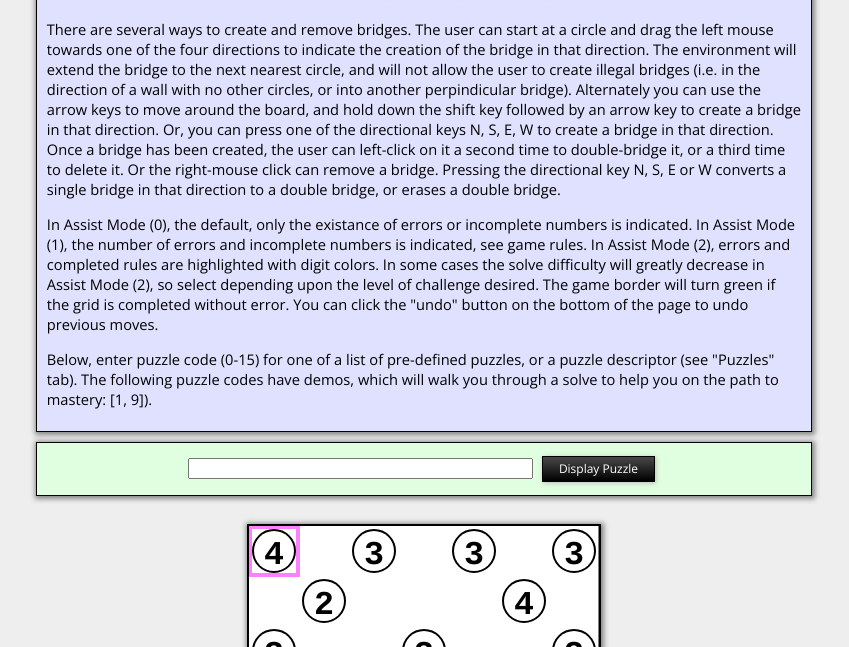
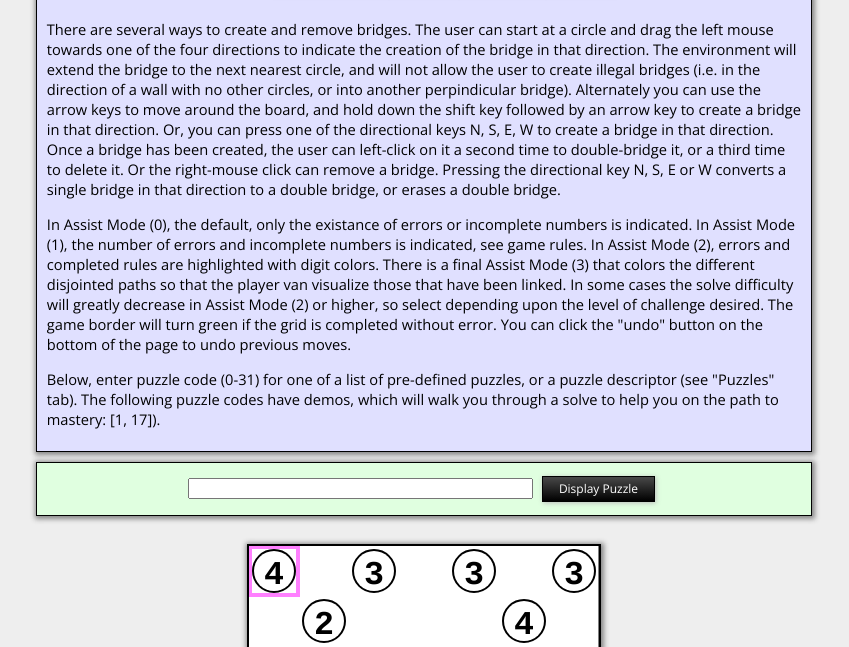
Before and after one commit to ohmec/puzzles, a plain HTML site: page hashi.html in a window 1280 px wide. Shown: the part 153-800 px from the top of the page, without its empty margins (216-1065 px from the left). Drawn offline with nearby package versions, Linux system fonts and the light colour scheme.

Commit message:
complete Hashiwokakero, add more puzzles+demo
Signed-off-by: Scott Johnson <sjcupertino@gmail.com>

```diff
--- a/hashi.html
+++ b/hashi.html
@@ -52,9 +52,11 @@
           or incomplete numbers is indicated.  In Assist Mode (1), the
           number of errors and incomplete numbers is indicated, see game rules.
           In Assist Mode (2), errors and completed rules are highlighted
-          with digit colors.  In some cases the solve difficulty will
-          greatly decrease in Assist Mode (2), so select depending upon
-          the level of challenge desired. The game border will turn
+          with digit colors.  There is a final Assist Mode (3) that colors
+          the different disjointed paths so that the player van visualize
+          those that have been linked. In some cases the solve difficulty will
+          greatly decrease in Assist Mode (2) or higher, so select depending
+          upon the level of challenge desired. The game border will turn
           green if the grid is completed without error.  You can click
           the "undo" button on the bottom of the page to undo previous moves.
         </p>
--- a/hashi.js
+++ b/hashi.js
@@ -164,7 +164,7 @@ function puzzleInit() {
 
   // click on show errors, converts to show how many errors remain
   $("#assistButton").click(function() {
-    assistState = (assistState+1)%3;
+    assistState = (assistState+1)%4;
     updateBoardStatus();
     drawBoard(true);
   });
@@ -243,9 +243,6 @@ function contains(state,list) {
 }
 
 function addMove(moveType,y,x,noHistory=false) {
-  if (debugMode) {
-    console.log("addMove(" + moveType + "," + y + "," + x + "," + noHistory + ")");
-  }
   let targetX, targetY;
   let found = false;
   let isMoveType = (moveType <= MOVE_UNTOGGLE_E) ? true : false;
@@ -549,9 +546,30 @@ function initStructures(puzzle) {
   let numParamsExp = expandNumParams(numParams);
   for (let y=0;y<globalPuzzleH;y++) {
     for (let x=0;x<globalPuzzleW;x++) {
-      if (numParamsExp[y*globalPuzzleW+x] != '-') {
+      if (numParamsExp[y*globalPuzzleW+x].search(/[1-8]/) != -1) {
         globalCircleStates[y][x] = CIRCLE_WHITE;
         puzzleBoardStates[y][x] =  STATE_CIRCLE;
+      }
+    }
+  }
+  // look for puzzle 0's solved paths and add those as moves without history
+  // by convention these are always EW (_ or =) just to the E of the source,
+  // or NS (| or #) just S of the source
+  for (let y=0;y<globalPuzzleH;y++) {
+    for (let x=0;x<globalPuzzleW;x++) {
+      if (numParamsExp[y*globalPuzzleW+x] == '_') {
+        addMove(MOVE_TOGGLE_E,y,x-1,true);
+      }
+      if (numParamsExp[y*globalPuzzleW+x] == '=') {
+        addMove(MOVE_TOGGLE_E,y,x-1,true);
+        addMove(MOVE_TOGGLE_E,y,x-1,true);
+      }
+      if (numParamsExp[y*globalPuzzleW+x] == '|') {
+        addMove(MOVE_TOGGLE_S,y-1,x,true);
+      }
+      if (numParamsExp[y*globalPuzzleW+x] == '#') {
+        addMove(MOVE_TOGGLE_S,y-1,x,true);
+        addMove(MOVE_TOGGLE_S,y-1,x,true);
       }
     }
   }
@@ -636,6 +654,7 @@ function updateBoardStatus() {
   for (let y=0;y<globalPuzzleH;y++) {
     for (let x=0;x<globalPuzzleW;x++) {
       globalBoardTextColors[y][x] = stdFontColor;
+      globalBoardColors[y][x] = emptyCellColor;
     }
   }
 
@@ -656,11 +675,11 @@ function updateBoardStatus() {
         }
         if (bridgeCount > circleValue) {
           errorCount++;
-          if (assistState == 2) {
+          if (assistState >= 2) {
             globalBoardTextColors[y][x] = errorFontColor;
           }
         } else if (bridgeCount == circleValue) {
-          if (assistState == 2) {
+          if (assistState >= 2) {
             globalBoardTextColors[y][x] = correctFontColor;
           }
         } else {
@@ -670,7 +689,7 @@ function updateBoardStatus() {
     }
   }
 
-  // rule 4b: check all of the path segments. there should be only one else
+  // check all of the path segments. there should be only one else
   // there are disjointedPaths
 
   let checkedLineCells = new Array();
@@ -690,6 +709,19 @@ function updateBoardStatus() {
 
   if (paths.length > 1) {
     disjointedPaths = true;
+  }
+
+  // for fun in assistState 3 color the different segments so far
+  if (disjointedPaths && assistState==3) {
+    for (let i=0;i<paths.length;i++) {
+      let thisPath = paths[i];
+      for (let j=0;j<thisPath.length;j++) {
+        let curCell = thisPath[j].split(",");
+        let iy = curCell[0];
+        let ix = curCell[1];
+        globalBoardColors[iy][ix] = numberColor[i+1];
+      }
+    }
   }
 
   updateDynTextFields();
--- a/hkpuzzles.js
+++ b/hkpuzzles.js
@@ -8,37 +8,61 @@
 // includes bulb positions (@) that defines a solution.
 let cannedPuzzles = [
   // example completed one
-  "7x7:4a3a3a3.a2c4a.3b3b3.g.2b8a4a.d1a3.a1a4a1a",
+  "7x7:4=3_3=3.#2=b4|.3_a3a#3.c#b#.2=a8=4a.c#1_3.a1_4_1a",
   // demos
   "7x7:4a3a3a3.a2c4a.3b3b3.g.2b8a4a.d1a3.a1a4a1a",
-  "9x9:a2a3b6a2.b2a3d.a1g.b1c3a3.4c8b3a.e1c.3a3a2d.g1a.b3b4b4",                   // Marugoto #1
   // D1
-  "9x9:3c1a3a3.b2b3c.3c2a2b.e4b6.3a4a8b3a.a1a3a2c.3a3a2b1a.c4a5b3.3a5a3b2a",      // Godzilla #53
-  "9x9:2a5a6b2a.a1d1a2.3a2b1a2a.a4b8a4b.3g3.b3a3b2a.a2a1b3a3.1a3d2a.a3b4a3a2",    // Godzilla #54
-  "9x9:4b4a5b3.a2b3a1b.2h.a2a1a4c.4a4a3a2a3.c2a8a4a.h2.b2a1b2a.3b2a4b2",          // Godzilla #55
-  "9x9:a3d3a3.1a2a4b1a.a4a4a1b4.d4b3a.3b3b2b.a1f3.6a2a2a3b.c2c2a.3a2b2b3",        // Godzilla #56
+  "9x9:3c1a3a3.b2b3c.3c2a2b.e4b6.3a4a8b3a.a1a3a2c.3a3a2b1a.c4a5b3.3a5a3b2a",          // Godzilla #53
+  "9x9:2a5a6b2a.a1d1a2.3a2b1a2a.a4b8a4b.3g3.b3a3b2a.a2a1b3a3.1a3d2a.a3b4a3a2",        // Godzilla #54
+  "9x9:4b4a5b3.a2b3a1b.2h.a2a1a4c.4a4a3a2a3.c2a8a4a.h2.b2a1b2a.3b2a4b2",              // Godzilla #55
+  "9x9:a3d3a3.1a2a4b1a.a4a4a1b4.d4b3a.3b3b2b.a1f3.6a2a2a3b.c2c2a.3a2b2b3",            // Godzilla #56
+  "9x9:a2a3b6a2.b2a3d.a1g.b1c3a3.4c8b3a.e1c.3a3a2d.g1a.b3b4b4",                       // Marugoto #1
+  "9x9:4b6b2a2.i.3a2a2c6.c3b2b.b5a4c4.f2b.2a8a4c3.c1b2b.b4e3",                        // Marugoto #2
+  "9x9:a3b5b1a.1b2a2b3.i.2c2a2a6.a3a8a4a1a.5a2a4c5.i.4b4a2b3.a1b4b1a",                // Marugoto #3
+  "9x9:3c1a3a3.b2b3c.3c2a2b.e4b6.3a4a8b3a.a1a3a2c.3a3a2b1a.c4a5b3.3a5a3b2a",          // Marugoto #4
+  "9x9:4a3b3a1a.a3b4a1a3.4h.b3a3a4a6.a1a1a2a2a.5a8a5a3b.h3.1a2a4b4a.a1a2b3a3",        // Marugoto #5
+  "9x9:a1b4b3a.3b4d1.d2a1b.a3a8a3a4a.2c1c3.a4a3a3a4a.b1a3d.1d3b4.a4b4b1a",            // Marugoto #6
+  "9x9:2a5a6b2a.a1d1a2.3a2b1a2a.a4b8a4b.3g3.b3a3b2a.a2a1b3a3.1a3d2a.a3b4a3a2",        // Marugoto #7
+  "9x9:3a3a2c1.a3d3b.b2b1c.4b2b8a4.a2e2a.4a5b1b2.c1b3b.b3b2a3a.2c2a3a3",              // Marugoto #8
+  "9x9:4a2b1b3.a2b3a3b.5a4b1c.h3.b5a4a5b.1h.c1b3a4.b2a3b2a.1b3b2a3",                  // Marugoto #9
   // D2
-  "9x9:1a2a3a4a3.a2a4a4a2a.1c2d.a5a4a2b3.b3a8b3a.3b1d3.b1b3a3a.a2b2d.4b4a3b3",    // Godzilla #57
-  "9x9:a2b3a4a4.3a4b2a2a.a2a5b4b.5a4d3a.c2a3c.a2d2a4.b3b3a2a.a4a3b2a2.3a2a2b2a",  // Godzilla #58
-  "9x9:1a1a4a3a2.a3a2a2a3a.2g3.a2b3b3a.3b4a3b6.a3b4b3a.2g3.a4a2a1a2a.3a2a3a3a3",  // Godzilla #61
-  "9x9:2a3a4a3a2.a2a2a2a1a.b1a3d.2d1b2.a3b8b4a.4b4d2.d3a2b.a1a4a1a1a.1a1a2a3a2",  // Godzilla #63
-  "9x9:3a4a3a2a2.a2c3a3a.2a1e2.a3b2a1b.4a2b2a1a.a1b2a5a4.b2b3c.3c1a2b.a2a3a3b3",  // Godzilla #64
+  "9x9:1a2a3a4a3.a2a4a4a2a.1c2d.a5a4a2b3.b3a8b3a.3b1d3.b1b3a3a.a2b2d.4b4a3b3",        // Godzilla #57
+  "9x9:a2b3a4a4.3a4b2a2a.a2a5b4b.5a4d3a.c2a3c.a2d2a4.b3b3a2a.a4a3b2a2.3a2a2b2a",      // Godzilla #58
+  "9x9:1a1a4a3a2.a3a2a2a3a.2g3.a2b3b3a.3b4a3b6.a3b4b3a.2g3.a4a2a1a2a.3a2a3a3a3",      // Godzilla #61
+  "9x9:2a3a4a3a2.a2a2a2a1a.b1a3d.2d1b2.a3b8b4a.4b4d2.d3a2b.a1a4a1a1a.1a1a2a3a2",      // Godzilla #63
+  "9x9:3a4a3a2a2.a2c3a3a.2a1e2.a3b2a1b.4a2b2a1a.a1b2a5a4.b2b3c.3c1a2b.a2a3a3b3",      // Godzilla #64
+  "9x9:2b4b5a4.b3b4a2a.f1b.1a2a3c4.a4a3a3a3a.2c4a5a4.b1f.a2a2b3b.3a5b4b3",            // Marugoto #10
+  "9x9:4a3a3b3a.a1a3b3a2.4a2a2b2a.a1a1e.2a5a8a4a4.e2a2a.a3b3a2a6.1a2b2a1a.a4b4a2a3",  // Marugoto #11
+  "9x9:2b5b4a2.a1e1a.d1a3b.a4a8a2a3a.3a1a3a3a3.a2a2a2a6a.b2a2d.a2e3a.4a3b1b2",        // Marugoto #12
+  "9x9:3a1a1a3a3.a2a1e.b2a7a4b.3d2b5.a2b4a3b.h3.3a2a3a4b.a2a3a3b4.2a3d2a",            // Marugoto #13
+  "9x9:1a3b3b3.a2g.2a3a1a2a6.a4a1a3a3a.b1a2c4.3d3a6a.a4b6a1a3.e1a2a.3a3a5a5a3",       // Marugoto #14
   // D3
   "9x16:a3a2a5a2a.2a3a2a2a2.e3c.a2b1a1b.4a4b4b4.a3b1a1b.2a2b5c.a4a4b2a4.d2d." +
-       "3b5a3a2a.b1e3.d4b2a.3a3c2a4.a1a2e.1a2a3a3b.a2c2b3",                       // Godzilla #65
+       "3b5a3a2a.b1e3.d4b2a.3a3c2a4.a1a2e.1a2a3a3b.a2c2b3",                           // Godzilla #65
   "9x16:a2a2a3a3a.2a2a4a1a2.e2a3a.a3b5a3a5.5a3b2a3a.a2f2.b3a4b3a.a3a1e." +
-       "2a1a4a3a2.a4a2e.3a1a2b3a.a5a2b3a3.3a3b1c.a2a2c3a.2a3a2a3a2.a2a6a3a2a",    // Godzilla #66
+       "2a1a4a3a2.a4a2e.3a1a2b3a.a5a2b3a3.3a3b1c.a2a2c3a.2a3a2a3a2.a2a6a3a2a",        // Godzilla #66
   "9x16:2a3b2b2.a1b2d.2e1a3.b4a8b2a.2b1b2a4.e1c.1a1a4b2a.a3a2d2.2d3a3a." +
-       "a5b5a2a4.c1e.3a2b2b3.a2b3a1b.4a4e3.d2b1a.3b4b2a3.",                       // Godzilla #67
+       "a5b5a2a4.c1e.3a2b2b3.a2b3a1b.4a4e3.d2b1a.3b4b2a3.",                           // Godzilla #67
   "13x22:1a2b2b3a2a2.i1a2a.3b3b3a3a1b.a3c1f2.b3c4b1c.3g2b4a.b5b2f3.i2a3a." +
         "3a4a1a1a1a1a5.e3c4c.a3a3c1d3.2d2c4a1a.c5c2e.2a1a3a3a3a5a4.a4a2i." +
-        "3f3b4b.a4b3g2.3b3b3c2b.g4c2a.b1a1a2b3b4.a1a1i.2a2a3b3b2a3",              // Godzilla #69
+        "3f3b4b.a4b3g2.3b3b3c2b.g4c2a.b1a1a2b3b4.a1a1i.2a2a3b3b2a3",                  // Godzilla #69
+  "9x9:3b3b4a2.a2c1c.b1a4a2b.3d2b3.a2b5b1a.4b2a2b2.b1a3b2a.a1c2b1.2a3d3a",            // Marugoto #15
+  "9x9:4b4b4a4.b1a1d.2b1d3.d2a2b.4a4b3b4.a4b4b2a.2a1c2a2.a2e1a.2a4a3a4a2",            // Marugoto #16
+  "21x35:a1a3b4a2a2a4b3a2b2.3c2b1e4b6a2b.b4c3a2c3d2a2a.a2a4a5a3b2b4a2e." +
+        "3a2a2a4a3c2c2d.a4a3a3a2b5b4a4a3a1a.3c4f4b3a3a2b.a2a2b3a4a3a2b5a4b5." +
+        "4a2b4a1a3a7b2a1a1b.a2a3b5a4d1a3a3b4.3c4f2i.a2a2b4b5b5a3a3a4a4." +
+        "e5b3a4f2a2a.4a3a5i1a2a2a3.a3a2a3a3a4b6b3a3a4a.3a2a3a2a2a4b2b4a3a3." +
+        "a2a3e4k.4a4a2c2a3a5a3b5b3.a1a3b3b6c2b3d.1a3b3a3b1g2a2.a3a4b2b4b6b2a4c." +
+        "2g2b2b2a2a3a2.a2a6a4a6d2b1a4c.5a4a4a2a2b4b8a3a1a2.a1a4a2a7b4b4a2a5a3a." +
+        "b4e2b3b4c2b.3c6b7a3c2a2a1b3.a3a2o2a.3a5a5a3b3a4b5b2b3.e2a3e1d4b." +
+        "3b2b3b2d2b2a3a.b2b3a3c5a5b5a5a3.4c1a3a3a3a2a2b1a4a.a3a5a5a3a2a3a4b2a1a2." +
+        "4a4a4a4a3a3a3a4b4a4a",
 ];
 
 let puzzleChoice = 1;
 let puzzleCount = cannedPuzzles.length;
 
-const demoPuzzles = [1,9];
+const demoPuzzles = [1,17];
 
 const demoText = [
  ["<p>In this demo we will walk through the steps of solving this puzzle. " +
@@ -100,42 +124,28 @@ const demoText = [
     "the previous assigned bridges, we can infer at least one in each " +
     "direction for the top row '3', as well as a few other similar " +
     "conclusions given the new bridges.",
-  "Another interesting observation that we can make involves the three '1' " +
-    "cells in the middle right section in the shape of '^'. The leftmost " +
-    "of them must have a bulb in the N or E direction. Either one of these " +
-    "would satisfy the '1' to the NE. Thus we can dot the other two for that " +
-    "cell, they could never have a bulb. Meanwhile, unrelated, we can also " +
-    "complete the '3' cell in the lower right.",
-  "Now, with the benefit of the completed '3' below, the '1' in the right " +
-    "column can be completed. And with the benefit of the previous dotting, " +
-    "the other ones next to it can be completed as well.",
-  "Now looking across the board, only one bulb can be placed based upon  " +
-    "digit count. The '2' near the upper right has only two options for " +
-    "bulb placement remaining, so they can both hold a bulb.",
-  "Now we can see several cells that are not under the rules of any digits, " +
-    "but can only be satisfied in one horizontal or vertical direction. " +
-    "For instance the dotted cell in the '^' cluster of '1' cells can only " +
-    "be illuminated by one unlit cell, the white cell above the '2' " +
-    "below it. At the same time we can dot the cell to left of that '2', " +
-    "and now it can only be satisfied with a bulb on the bottom row directly " +
-    "below it. Similarly, we can see the white cell to the right of the " +
-    "three black squares on the 7th row; it can not be illuminated by any " +
-    "neighbor, and thus must have a bulb itself. Similarly, the dotted " +
-    "cell below the upper right '0' can only be illuminated with a bulb " +
-    "to the right against the right column wall. Likewise, the dotted " +
-    "cell to the left of that same '0' can only be illuminated above. " +
-    "Ditto the dotted cell below the left-center '0' digit has only one " +
-    "possible illuminator.",
-  "These bulb placements now allow us to use the digit rule to solve the '3' " +
-    "in the bottom left, and the '1' in the upper left, which then in turn " +
-    "allow us to complete several others.",
-  "Now we can see two cells that have only one option for where a bulb " +
-    "could be placed to illuminate them. The first is the dotted cell next " +
-    "to the '2' in the NW corner. The second is the white cell to the left " +
-    "of the 3-across black cells in the upper middle area.",
-  "That allows us to solve the upper '1' on the leftmost column.",
-  "Finally, there is only one placement - of two bulbs - that can solve the " +
-    "final four white cells.",
+  "At this point with our present methods, we can only definitively add " +
+    "three more bridges. The upper '3' in the right column can only add " +
+    "a bridge to the north. Similarly the '3' in the bottom can be solves, " +
+    "as one of its neighbors is already completed. Finally the '1' near the " +
+    "bottom row only has one direction available.",
+  "We can actually complete the triad of incomplete circles in the upper " +
+    "right, even though it appears the '2' has two options. The '3' SE of " +
+    "it, however, must send at least one bridge to the right, which blocks " +
+    "off the '2's south option. Thus it must be completed to the east. " +
+    "Adding that bridge completes the NE '3', which means the SE '3' must " +
+    "have a double-bridge to the west.",
+  "At this point there are several bridges that are easy to complete. " +
+    "Finishing them off will help us with those that are still " +
+    "undetermined.",
+  "The key to the puzzle now lies on the '4' just left of center with only " +
+    "one bridge to the east, needing three more bridges. It has open " +
+    "neighbors in each direction, but the ones to the south and east are " +
+    "both completed. The '2' to the north only needs one more bridge, " +
+    "which means the final two must connect to the '3' to the west.",
+  "Now all of the remaining circles are constricted enough that the solution " +
+    "completing them should fall out easily. Finding the critical cell like " +
+    "the '4' in the previous step is often the key to a more difficult puzzle",
   "Congratulations! The puzzle is solved!"]];
 
 const demoMoves = [
@@ -150,16 +160,8 @@ const demoMoves = [
    ["N48","N48","W48","W48","S48","S48","N71","N71","E71","E71","N80","E80",
     "W88","N88","E11","S11","S17","W17"],
    ["S00","E02","S04","E04","E06","S20","W57","S57"],
-   ["@06","@56"],
-   ["@44","@63"]],
-  [[],
-   ["@24","@33","@35","@44","@A5","@B6","@C5","@F2","@E3","@F4","@G3",".07",".16",".18",".27",".73",".82",".84",".93"],
-   [".01",".41",".59",".D8",".H1"],
-   [".77",".88","@E8","@F9","@G8"],
-   ["@99",".97","@86"],
-   ["@38","@58"],
-   ["@D7",".E6","@H6","@67","@29","@06","@94"],
-   ["@G1","@11",".20",".31","@D0","@42"],
-   ["@30","@63"],
-   ["@71",".91"],
-   ["@B1","@D2"]]];
+   ["N28","W88","E75"],
+   ["W37","E15","W37"],
+   ["E04","W45","W57","W86"],
+   ["N43","W43","W43"],
+   ["S11","S60","E82","E51","S54"]]];
--- a/render.js
+++ b/render.js
@@ -211,7 +211,7 @@ function initYXWithValues(defvalue,avalue,array) {
 }
 
 function initBoardValuesFromParams(numParamText,hasDir=false,charForNum=false) {
-  // first figure out if this is a completed path type, in
+  // first figure out if this is a completed path type (eg. Masyu), in
   // which case it will have [FJ7L|_] to indicate path segments.
   // if so, then we need to treat the FJL7|_ characters as line
   // and ignore in board values
@@ -220,6 +220,12 @@ function initBoardValuesFromParams(numParamText,hasDir=false,charForNum=false) {
       (numParamText.search(/J/) != -1) && (numParamText.search(/_/) != -1) &&
       (numParamText.search(/7/) != -1) && (numParamText.search(/L/) != -1)) {
     isFullPathType = true;
+  }
+  // similar for tree path type (eg. Hashi)
+  let isTreePathType = false;
+  if ((numParamText.search(/#/) != -1) && (numParamText.search(/=/) != -1) &&
+      (numParamText.search(/|/) != -1) && (numParamText.search(/_/) != -1)) {
+    isTreePathType = true;
   }
   // special case for hasDir; 1v (2v 3v etc) indicates a south
   // arrow so we need to convert those to another character
@@ -267,6 +273,7 @@ function initBoardValuesFromParams(numParamText,hasDir=false,charForNum=false) {
           (param == '@') ? "" :
           (param == '_') ? "" :
           (isFullPathType && (param.search(/[FJL7\|]/)!=-1)) ? "" :
+          (isTreePathType && (param.search(/[#=\|]/  )!=-1)) ? "" :
             parseInt(param,36);
       }
     }
```
